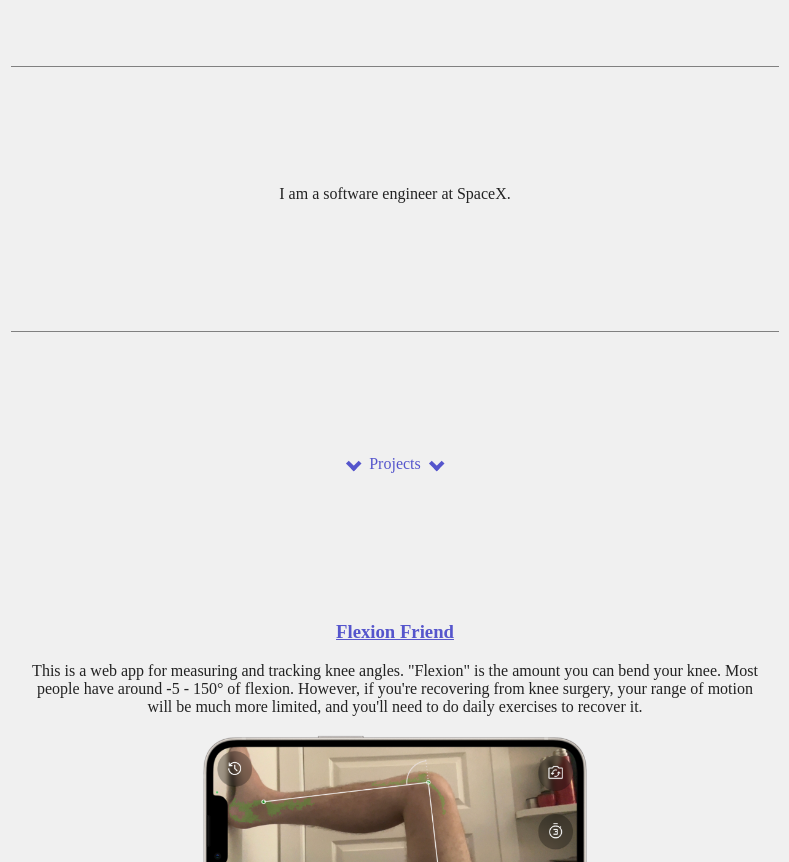
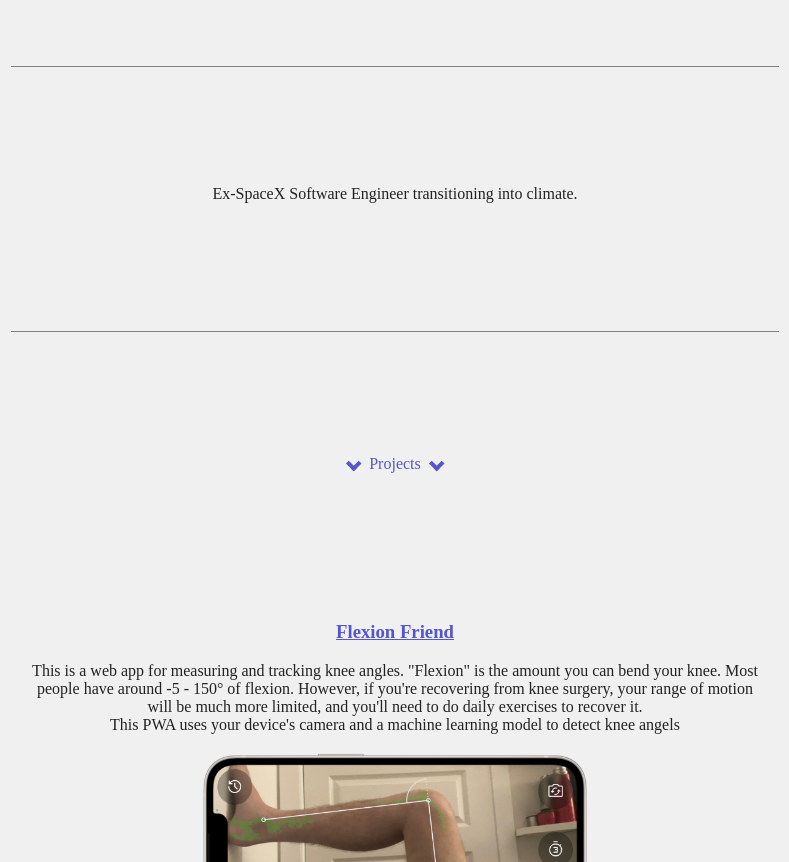
Before and after one commit to skortchmark9/skortchmark9.github.io, a plain HTML site: page index.html in a window 1280 px wide. Shown: the part 238-1100 px from the top of the page, without its empty margins (245-1034 px from the left). Drawn offline with Linux system fonts and the light colour scheme.

Commit message:
update resume

```diff
--- a/index.html
+++ b/index.html
@@ -21,7 +21,7 @@
                     </h1>
                 </div>
                 <div class="intro">
-                    <p>I am a software engineer at SpaceX.</p>
+                    <p>Ex-SpaceX Software Engineer transitioning into climate.</p>
                 </div>
                 <div id="projects"><a href="#Music Flyer"><span class="chevron bottom"></span><span>Projects</span><span class="chevron bottom"></span></a></div>
             </div>
@@ -30,7 +30,8 @@
               <div class="Program">
                   <a href="https://skortchmark9.github.io/flexion-friend/"><h3>Flexion Friend</h3></a>
                   <div class="description">
-                      This is a web app for measuring and tracking knee angles. "Flexion" is the amount you can bend your knee. Most people have around -5 - 150° of flexion. However, if you're recovering from knee surgery, your range of motion will be much more limited, and you'll need to do daily exercises to recover it.
+                      This is a web app for measuring and tracking knee angles. "Flexion" is the amount you can bend your knee. Most people have around -5 - 150° of flexion. However, if you're recovering from knee surgery, your range of motion will be much more limited, and you'll need to do daily exercises to recover it.<br>
+                      This PWA uses your device's camera and a machine learning model to detect knee angels
                   </div>
                   <div class="example">
                       <img class="example-img small" src="images/flexion-friend.png">
```
Also changed, not shown: 1 other file.
